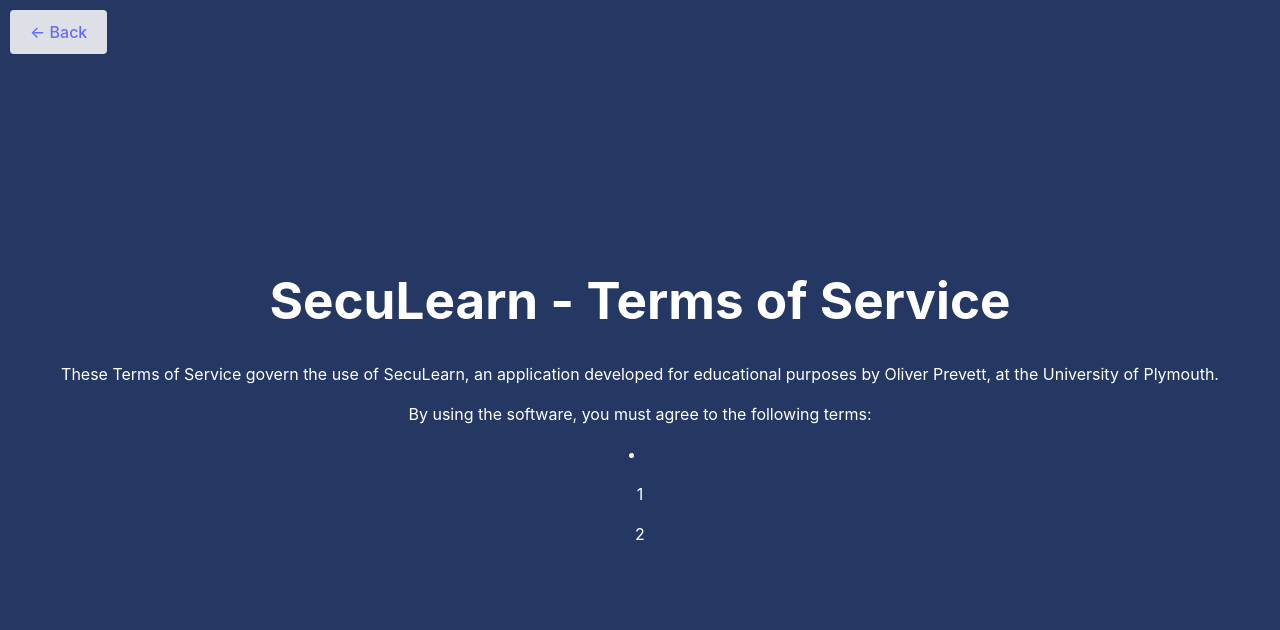
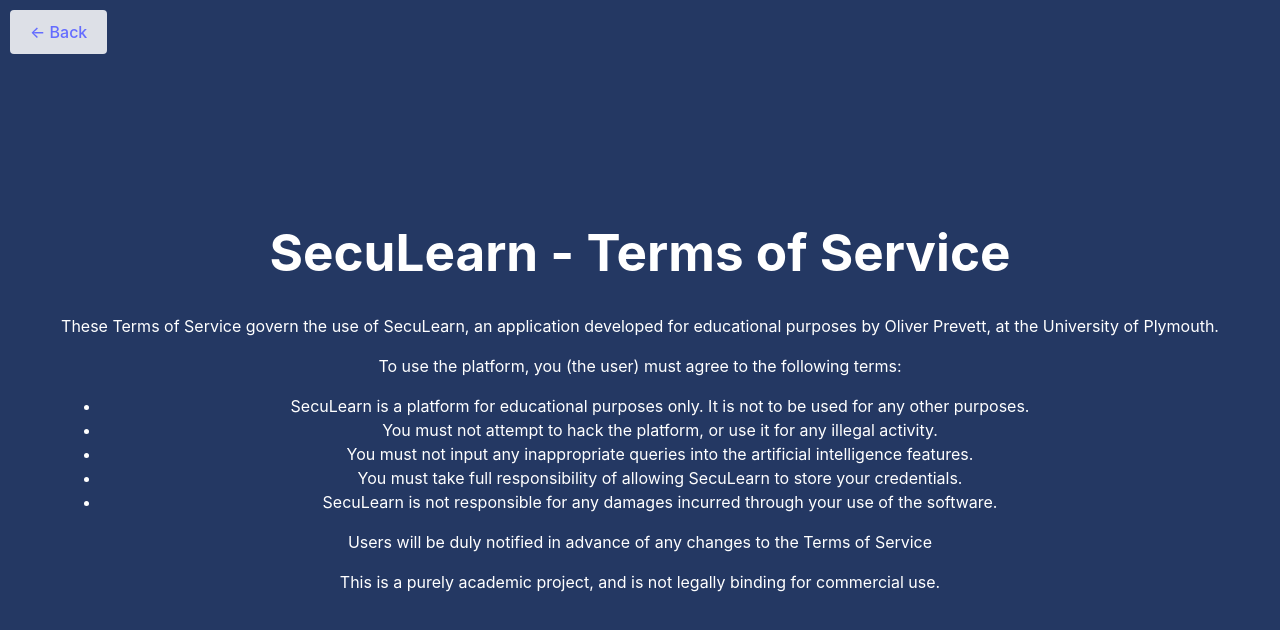
Before and after one commit to oliprev/OP_COMP3000, a React (Vite) app in the folder frontend/: page /tos in a window 1280 px wide. Shown: the top 630 px of the page. Built offline with nearby package versions, Linux system fonts and the light colour scheme.

Commit message:
TOS complete, though will be refined prior to final commits

```diff
--- a/frontend/src/pages/TOSPage.jsx
+++ b/frontend/src/pages/TOSPage.jsx
@@ -7,11 +7,16 @@ function TOSPage() {
             <Link to="/register" className="back-link">← Back</Link>
             <h1>SecuLearn - Terms of Service</h1>
             <p>These Terms of Service govern the use of SecuLearn, an application developed for educational purposes by Oliver Prevett, at the University of Plymouth.</p>
-            <p>By using the software, you must agree to the following terms:</p>
-            <li>
-                <p>1</p>
-                <p>2</p>
-            </li>
+            <p>To use the platform, you (the user) must agree to the following terms:</p>
+            <ul>
+                <li>SecuLearn is a platform for educational purposes only. It is not to be used for any other purposes.</li>
+                <li>You must not attempt to hack the platform, or use it for any illegal activity.</li>
+                <li>You must not input any inappropriate queries into the artificial intelligence features.</li>
+                <li>You must take full responsibility of allowing SecuLearn to store your credentials.</li>
+                <li>SecuLearn is not responsible for any damages incurred through your use of the software.</li>
+            </ul>
+            <p>Users will be duly notified in advance of any changes to the Terms of Service</p>
+            <p>This is a purely academic project, and is not legally binding for commercial use.</p>
         </div>
     );
 }
```
